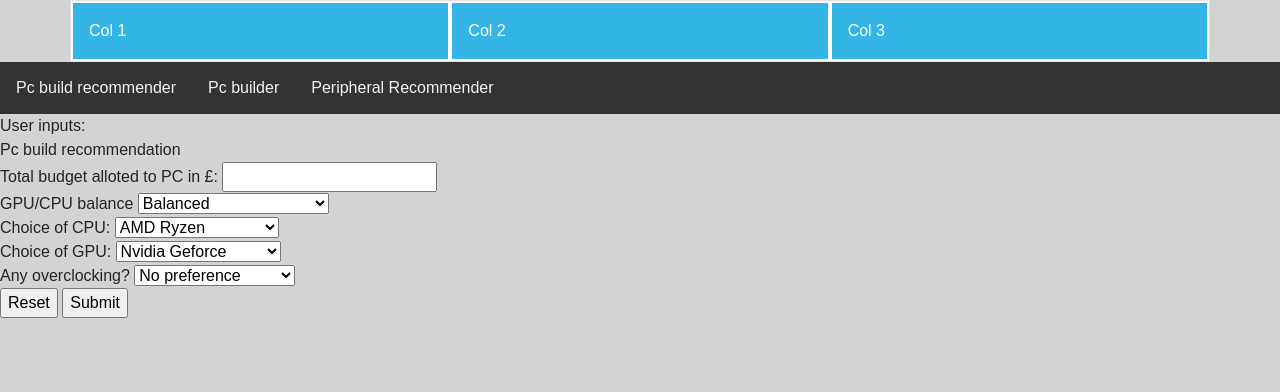
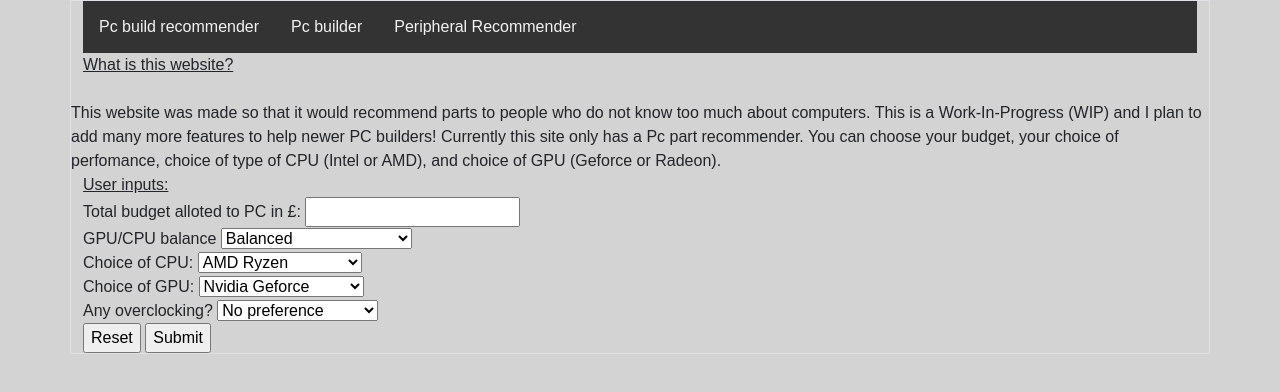
Before and after one commit to Tsangington/Pc-Recommender, a website: page index.html in a window 1280 px wide. Drawn offline with Linux system fonts and the light colour scheme; files whose address does not match are found by name.

Commit message:
index.html now uses the bootstrap 12 column system

```diff
--- a/index.html
+++ b/index.html
@@ -6,31 +6,27 @@
         <link rel="stylesheet" href="/css/main.css" />
         <meta charset="utf-8" />
         <title>Code Challenge 2022</title>
-        <style>
-            [class*="col"] {
-                padding: 1rem;
-                background-color: #33b5e5;
-                border: 2px solid #fff;
-                color: #fff;
-            }
-        </style>
     </head>
     <body>
+
         <div class="container border">
             <div class="row">
-                <div class="col-4">Col 1</div>
-                <div class="col-4">Col 2</div>
-                <div class="col-4">Col 3</div>
-            </div>
-        </div>
+                <div class="col-md-12">
                     <div class="topnav">
                         <a href="">Pc build recommender</a>
                         <a href="builder.html">Pc builder</a>
                         <a href="peripheral.html">Peripheral Recommender</a>
                     </div>
-
-        User inputs: <br>
-        Pc build recommendation <br>
+                </div>
+            </div>
+            <div class="row"><u>
+                What is this website?</u><br>
+            This website was made so that it would recommend parts to people who do not know too much about computers. This is a Work-In-Progress (WIP)
+            and I plan to add many more features to help newer PC builders! Currently this site only has a Pc part recommender. You can choose your budget, your choice of perfomance,
+            choice of type of CPU (Intel or AMD), and choice of GPU (Geforce or Radeon).
+            </div>
+            <div class="row">
+                <u>User inputs:</u> <br>
                 <form action="/html/result.html" method="get">
 
                     <label for="budget">Total budget alloted to PC in £:</label>
@@ -67,7 +63,8 @@
                     <input type="reset" value="Reset">
                     <input type="submit" value="Submit">
                 </form>
-
+            </div>
+        </div>
             <script src="/node_modules/bootstrap/dist/js/bootstrap.js"></script>
     </body>
 </html>
```
Also changed, not shown: public/html/result.html (+0 -2 lines), public/js/userInput.js (+0 -11 lines). Lines whose indentation alone changed are shown as unchanged.
